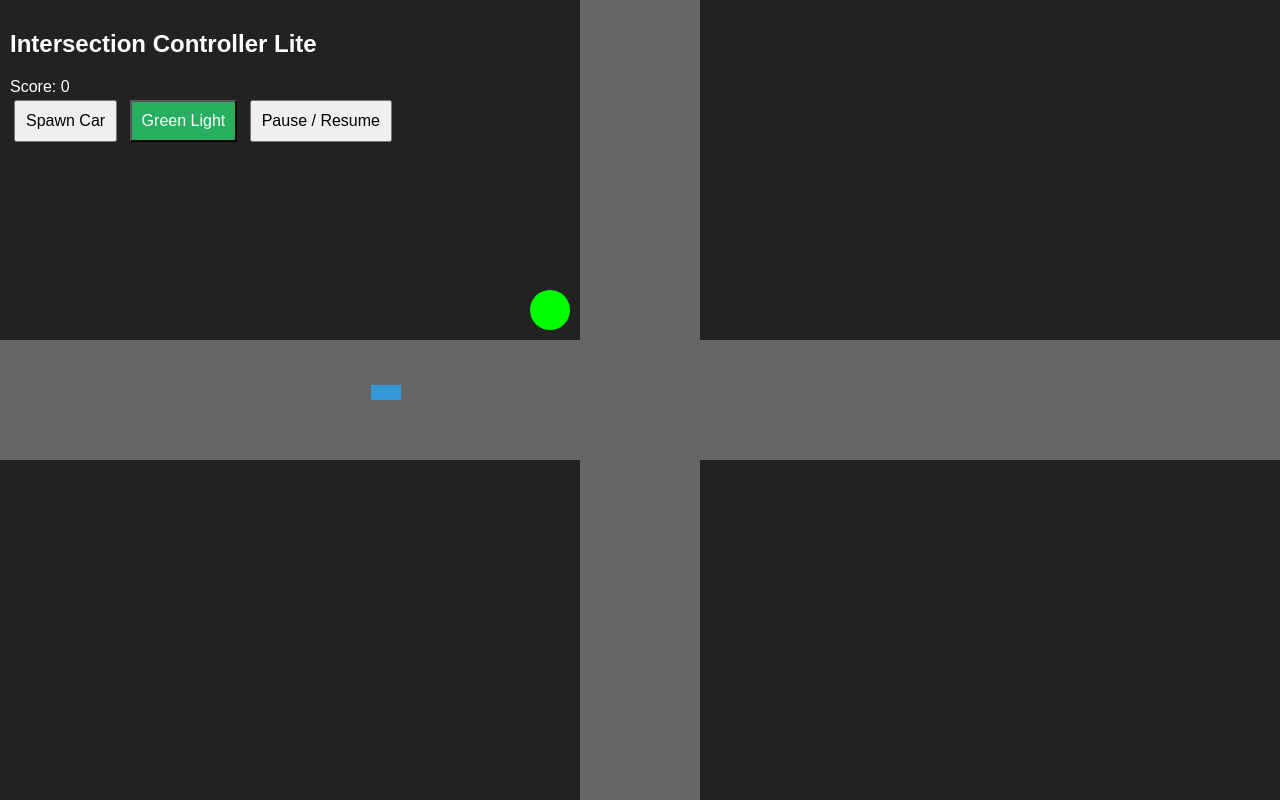
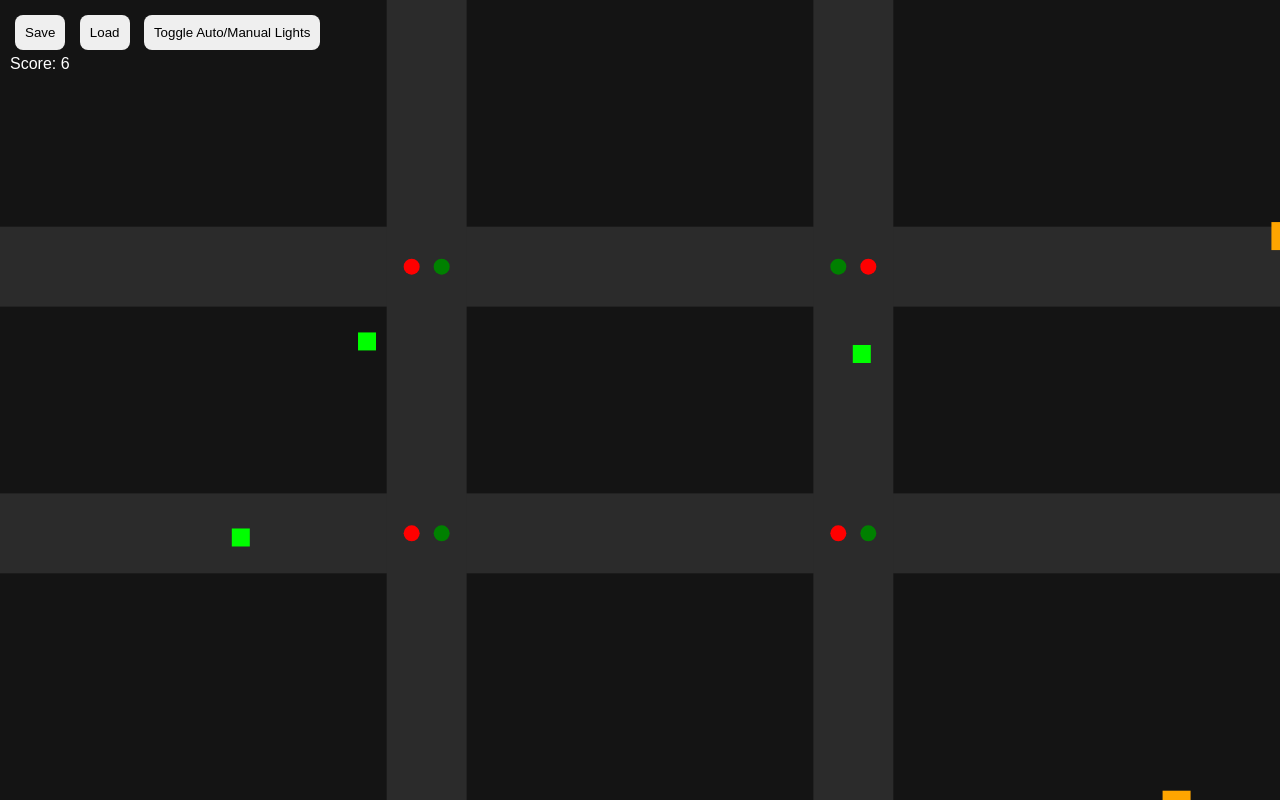
Before and after one commit to ptjj99q6tb-cloud/-index.html, a plain HTML site: page index.html in a window 1280 px wide. Drawn offline with Linux system fonts and the light colour scheme.

Commit message:
Refactor index.html for Intersection Controller Pro
Updated HTML structure and styles for the Intersection Controller Pro version, including changes to the UI elements and canvas setup.

```diff
--- a/index.html
+++ b/index.html
@@ -1,252 +1,276 @@
 <!DOCTYPE html>
-<html>
+<html lang="en">
 <head>
-<meta charset="UTF-8">
-<meta name="viewport" content="width=device-width, initial-scale=1.0">
-<title>Intersection Controller Lite</title>
+<meta charset="UTF-8"/>
+<meta name="viewport" content="width=device-width, initial-scale=1.0"/>
+<title>Intersection Controller Pro</title>
 
 <style>
-body{
-margin:0;
-background:#111;
-font-family:Arial,sans-serif;
-overflow:hidden;
-color:white;
+body {
+  margin: 0;
+  background: #141414;
+  overflow: hidden;
+  font-family: Arial, sans-serif;
 }
 
-#topbar{
-position:absolute;
-top:10px;
-left:10px;
-z-index:10;
+canvas {
+  display: block;
 }
 
-button{
-padding:10px;
-margin:4px;
-font-size:16px;
-cursor:pointer;
+#ui {
+  position: fixed;
+  top: 10px;
+  left: 10px;
+  z-index: 10;
+  color: white;
 }
 
-canvas{
-display:block;
-background:#222;
-}
-
-.green{
-background:#27ae60;
-color:white;
-}
-
-.red{
-background:#c0392b;
-color:white;
+button {
+  padding: 10px;
+  margin: 5px;
+  border-radius: 8px;
+  border: none;
 }
 </style>
 </head>
+
 <body>
 
-<div id="topbar">
-<h2>Intersection Controller Lite</h2>
-
-<div>Score: <span id="score">0</span></div>
-
-<button onclick="spawnCar()">Spawn Car</button>
-
-<button id="lightBtn"
-class="green"
-onclick="toggleLight()">
-Green Light
-</button>
-
-<button onclick="pauseGame()">
-Pause / Resume
-</button>
+<div id="ui">
+  <button onclick="saveGame()">Save</button>
+  <button onclick="loadGame()">Load</button>
+  <button onclick="toggleMode()">Toggle Auto/Manual Lights</button>
+  <div>Score: <span id="score">0</span></div>
 </div>
 
-<canvas id="game"></canvas>
+<canvas id="c"></canvas>
 
 <script>
-
-const canvas = document.getElementById("game");
+const canvas = document.getElementById("c");
 const ctx = canvas.getContext("2d");
 
 canvas.width = window.innerWidth;
 canvas.height = window.innerHeight;
 
-let cars = [];
 let score = 0;
-let paused = false;
+let autoMode = true;
 
-let lightGreen = true;
+// ---------------- GRID INTERSECTIONS ----------------
+const intersections = [
+  {x: canvas.width/3, y: canvas.height/3},
+  {x: canvas.width*2/3, y: canvas.height/3},
+  {x: canvas.width/3, y: canvas.height*2/3},
+  {x: canvas.width*2/3, y: canvas.height*2/3},
+];
 
-const roadWidth = 120;
+// ---------------- TRAFFIC LIGHTS ----------------
+class Light {
+  constructor(x,y){
+    this.x = x;
+    this.y = y;
+    this.nsGreen = true;
+    this.dragging = false;
+  }
 
-function resize(){
-canvas.width = window.innerWidth;
-canvas.height = window.innerHeight;
+  draw(){
+    ctx.fillStyle = this.nsGreen ? "green" : "red";
+    ctx.beginPath();
+    ctx.arc(this.x-15,this.y,8,0,Math.PI*2);
+    ctx.fill();
+
+    ctx.fillStyle = this.nsGreen ? "red" : "green";
+    ctx.beginPath();
+    ctx.arc(this.x+15,this.y,8,0,Math.PI*2);
+    ctx.fill();
+  }
+
+  hit(mx,my){
+    return Math.hypot(mx-this.x,my-this.y) < 20;
+  }
 }
-window.addEventListener("resize",resize);
 
-function spawnCar(){
+let lights = intersections.map(p => new Light(p.x,p.y));
 
-cars.push({
-x:-40,
-y:canvas.height/2-15,
-width:30,
-height:15,
-speed:2 + Math.random()*2
+// ---------------- VEHICLES ----------------
+class Vehicle {
+  constructor(type, x, y, dir){
+    this.type = type;
+    this.x = x;
+    this.y = y;
+    this.dir = dir;
+    this.speed = this.getSpeed();
+    this.size = this.getSize();
+    this.priority = type === "ambulance";
+  }
+
+  getSpeed(){
+    if(this.type==="fast") return 3.5;
+    if(this.type==="truck") return 1.5;
+    if(this.type==="ambulance") return 4;
+    return 2.5;
+  }
+
+  getSize(){
+    if(this.type==="truck") return 28;
+    return 18;
+  }
+
+  color(){
+    if(this.type==="ambulance") return "white";
+    if(this.type==="truck") return "orange";
+    if(this.type==="fast") return "cyan";
+    return "lime";
+  }
+
+  update(){
+    let l = lights[0]; // simplified global rule for prototype
+
+    let stop = !l.nsGreen;
+
+    if(this.priority) stop = false; // ambulance override
+
+    if(this.dir==="N"){
+      if(!stop) this.y -= this.speed;
+    }
+    if(this.dir==="S"){
+      if(!stop) this.y += this.speed;
+    }
+    if(this.dir==="E"){
+      if(stop) this.x += 0;
+      else this.x += this.speed;
+    }
+    if(this.dir==="W"){
+      if(stop) this.x += 0;
+      else this.x -= this.speed;
+    }
+
+    // scoring when leaving screen
+    if(this.x<0||this.x>canvas.width||this.y<0||this.y>canvas.height){
+      score += this.priority ? 5 : 1;
+      document.getElementById("score").innerText = score;
+      this.dead = true;
+    }
+  }
+
+  draw(){
+    ctx.fillStyle = this.color();
+    ctx.fillRect(this.x,this.y,this.size,this.size);
+  }
+}
+
+let vehicles = [];
+
+function spawn(){
+  let types = ["car","car","fast","truck","ambulance"];
+  let t = types[Math.floor(Math.random()*types.length)];
+  let dir = ["N","S","E","W"][Math.floor(Math.random()*4)];
+
+  let x = Math.random()*canvas.width;
+  let y = Math.random()*canvas.height;
+
+  vehicles.push(new Vehicle(t,x,y,dir));
+}
+
+setInterval(spawn, 700);
+
+// ---------------- DRAG LOGIC ----------------
+let selected = null;
+
+canvas.addEventListener("mousedown",(e)=>{
+  let mx = e.clientX, my = e.clientY;
+
+  for(let l of lights){
+    if(l.hit(mx,my)){
+      selected = l;
+      l.dragging = true;
+    }
+  }
 });
 
+canvas.addEventListener("mousemove",(e)=>{
+  if(selected && selected.dragging){
+    selected.x = e.clientX;
+    selected.y = e.clientY;
+  }
+});
+
+canvas.addEventListener("mouseup",()=>{
+  if(selected){
+    selected.dragging = false;
+    selected = null;
+  }
+});
+
+// touch support
+canvas.addEventListener("touchstart",(e)=>{
+  let t = e.touches[0];
+  canvas.dispatchEvent(new MouseEvent("mousedown",{clientX:t.clientX,clientY:t.clientY}));
+});
+canvas.addEventListener("touchmove",(e)=>{
+  let t = e.touches[0];
+  canvas.dispatchEvent(new MouseEvent("mousemove",{clientX:t.clientX,clientY:t.clientY}));
+});
+canvas.addEventListener("touchend",()=>canvas.dispatchEvent(new MouseEvent("mouseup")));
+
+// ---------------- SAVE / LOAD ----------------
+function saveGame(){
+  localStorage.setItem("ic_lights",JSON.stringify(lights.map(l=>({x:l.x,y:l.y,nsGreen:l.nsGreen}))));
+  localStorage.setItem("ic_score",score);
+  alert("Saved!");
 }
 
-function toggleLight(){
-
-lightGreen = !lightGreen;
-
-const btn = document.getElementById("lightBtn");
-
-if(lightGreen){
-btn.innerText="Green Light";
-btn.className="green";
-}
-else{
-btn.innerText="Red Light";
-btn.className="red";
+function loadGame(){
+  let data = JSON.parse(localStorage.getItem("ic_lights"));
+  if(data){
+    lights = data.map(d=>{
+      let l = new Light(d.x,d.y);
+      l.nsGreen = d.nsGreen;
+      return l;
+    });
+  }
+  score = parseInt(localStorage.getItem("ic_score")||"0");
 }
 
+// ---------------- MODE ----------------
+function toggleMode(){
+  autoMode = !autoMode;
 }
 
-function pauseGame(){
-paused=!paused;
+// ---------------- DRAW ROADS ----------------
+function roads(){
+  ctx.fillStyle = "#2b2b2b";
+  ctx.fillRect(0,canvas.height/3-40,canvas.width,80);
+  ctx.fillRect(0,canvas.height*2/3-40,canvas.width,80);
+  ctx.fillRect(canvas.width/3-40,0,80,canvas.height);
+  ctx.fillRect(canvas.width*2/3-40,0,80,canvas.height);
 }
 
-function drawRoads(){
+// ---------------- AUTO LIGHT AI ----------------
+function updateLights(){
+  if(!autoMode) return;
 
-ctx.fillStyle="#666";
-
-ctx.fillRect(
-canvas.width/2-roadWidth/2,
-0,
-roadWidth,
-canvas.height
-);
-
-ctx.fillRect(
-0,
-canvas.height/2-roadWidth/2,
-canvas.width,
-roadWidth
-);
-
+  for(let l of lights){
+    l.nsGreen = Math.random()>0.995 ? !l.nsGreen : l.nsGreen;
+  }
 }
 
-function drawTrafficLight(){
+// ---------------- LOOP ----------------
+function loop(){
+  ctx.clearRect(0,0,canvas.width,canvas.height);
 
-ctx.beginPath();
+  roads();
+  updateLights();
 
-ctx.arc(
-canvas.width/2-90,
-canvas.height/2-90,
-20,
-0,
-Math.PI*2
-);
+  for(let l of lights) l.draw();
 
-ctx.fillStyle =
-lightGreen ? "#00ff00" : "#ff0000";
+  vehicles.forEach(v=>v.update());
+  vehicles.forEach(v=>v.draw());
+  vehicles = vehicles.filter(v=>!v.dead);
 
-ctx.fill();
-
+  requestAnimationFrame(loop);
 }
 
-function updateCars(){
-
-const stopLine = canvas.width/2 - 100;
-
-for(let car of cars){
-
-if(!lightGreen){
-
-if(car.x >= stopLine &&
-car.x <= stopLine+10){
-
-continue;
-}
-
-}
-
-car.x += car.speed;
-
-}
-
-cars = cars.filter(car=>{
-
-if(car.x > canvas.width+50){
-
-score++;
-document.getElementById("score")
-.innerText = score;
-
-return false;
-}
-
-return true;
-
-});
-
-}
-
-function drawCars(){
-
-for(let car of cars){
-
-ctx.fillStyle="#3498db";
-
-ctx.fillRect(
-car.x,
-car.y,
-car.width,
-car.height
-);
-
-}
-
-}
-
-function gameLoop(){
-
-ctx.clearRect(
-0,
-0,
-canvas.width,
-canvas.height
-);
-
-drawRoads();
-
-drawTrafficLight();
-
-if(!paused){
-updateCars();
-}
-
-drawCars();
-
-requestAnimationFrame(gameLoop);
-
-}
-
-setInterval(()=>{
-
-if(Math.random()<0.7){
-spawnCar();
-}
-
-},2000);
-
-gameLoop();
-
+loop();
 </script>
 
 </body>
```
